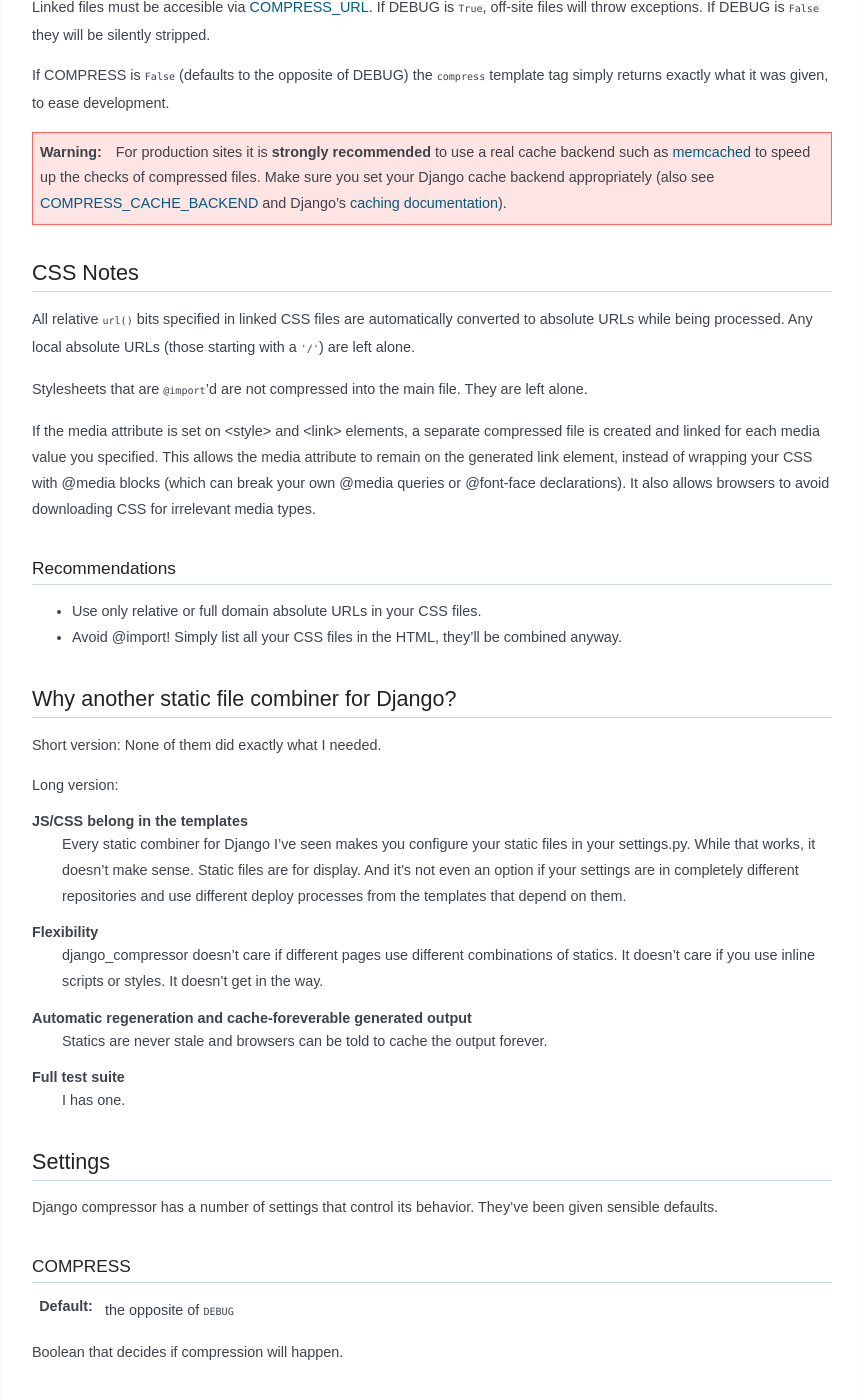
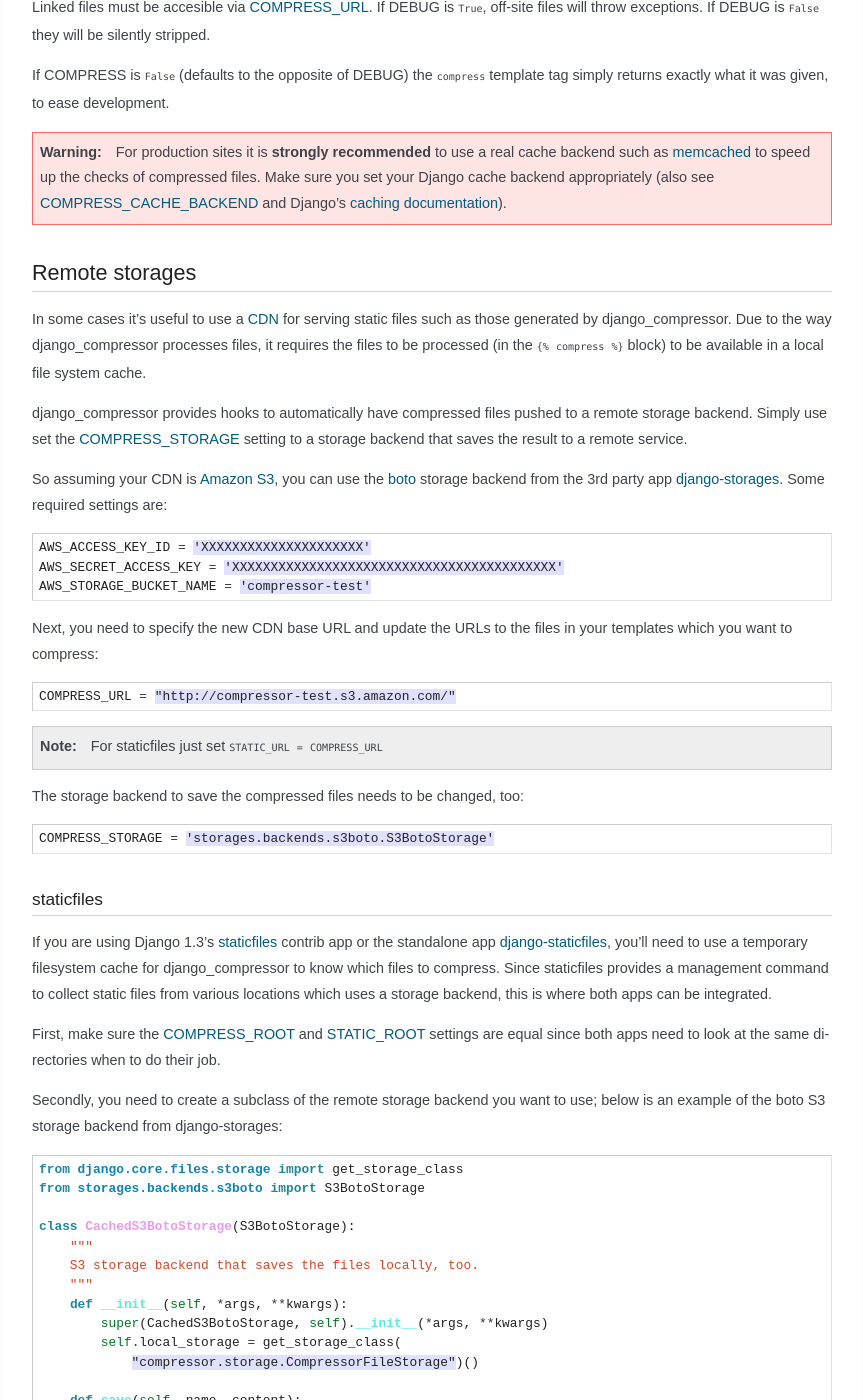
Before and after one commit to django-compressor/django-compressor, a Sphinx documentation site: the page built from docs/index.txt, in a window 1280 px wide and 1400 px high, scrolled down 1402 px. Shown: the whole window, without its empty margins (298-1161 px from the left). Built offline with Sphinx 7.4.7, drawn with Linux system fonts in a browser that asks for light colours; some of the changed text lies outside the part shown.

Commit message:
Documented how to use django_compressor with remote storages such as Amazon S3 (thanks to Sean Brant for the inspiration), including staticfiles.

```diff
--- a/docs/index.txt
+++ b/docs/index.txt
@@ -93,6 +93,87 @@ template tag simply returns exactly what it was given, to ease development.
 
 .. _memcached: http://memcached.org/
 .. _caching documentation: http://docs.djangoproject.com/en/1.2/topics/cache/#memcached
+
+Remote storages
+---------------
+
+In some cases it's useful to use a CDN_ for serving static files such as
+those generated by django_compressor. Due to the way django_compressor
+processes files, it requires the files to be processed (in the
+``{% compress %}`` block) to be available in a local file system cache.
+
+django_compressor provides hooks to automatically have compressed files
+pushed to a remote storage backend. Simply use set the COMPRESS_STORAGE_
+setting to a storage backend that saves the result to a remote service.
+
+So assuming your CDN is `Amazon S3`_, you can use the boto_ storage backend
+from the 3rd party app `django-storages`_. Some required settings are::
+
+    AWS_ACCESS_KEY_ID = 'XXXXXXXXXXXXXXXXXXXXX'
+    AWS_SECRET_ACCESS_KEY = 'XXXXXXXXXXXXXXXXXXXXXXXXXXXXXXXXXXXXXXXXXX'
+    AWS_STORAGE_BUCKET_NAME = 'compressor-test'
+
+Next, you need to specify the new CDN base URL and update the URLs to the
+files in your templates which you want to compress::
+
+    COMPRESS_URL = "http://compressor-test.s3.amazon.com/"
+
+.. note::
+
+    For staticfiles just set ``STATIC_URL = COMPRESS_URL``
+
+The storage backend to save the compressed files needs to be changed, too::
+
+    COMPRESS_STORAGE = 'storages.backends.s3boto.S3BotoStorage'
+
+staticfiles
+^^^^^^^^^^^
+
+If you are using Django 1.3's staticfiles_ contrib app or the standalone
+app django-staticfiles_, you'll need to use a temporary filesystem cache
+for django_compressor to know which files to compress. Since staticfiles
+provides a management command to collect static files from various
+locations which uses a storage backend, this is where both apps can be
+integrated.
+
+First, make sure the COMPRESS_ROOT_ and STATIC_ROOT_ settings are equal
+since both apps need to look at the same directories when to do their job.
+
+Secondly, you need to create a subclass of the remote storage backend
+you want to use; below is an example of the boto S3 storage backend
+from django-storages::
+
+    from django.core.files.storage import get_storage_class
+    from storages.backends.s3boto import S3BotoStorage
+
+    class CachedS3BotoStorage(S3BotoStorage):
+        """
+        S3 storage backend that saves the files locally, too.
+        """
+        def __init__(self, *args, **kwargs):
+            super(CachedS3BotoStorage, self).__init__(*args, **kwargs)
+            self.local_storage = get_storage_class(
+                "compressor.storage.CompressorFileStorage")()
+
+        def save(self, name, content):
+            name = super(CachedS3BotoStorage, self).save(name, content)
+            self.local_storage._save(name, content)
+            return name
+
+Set your COMPRESS_STORAGE_ and STATICFILES_STORAGE_ settings to the
+dotted path of your custom cached storage backend,
+e.g. ``'mysite.storage.CachedS3BotoStorage'``.
+
+To have Django correctly render the URLs to your static files, set the
+``STATIC_URL`` setting to the same value as COMPRESS_URL_ (e.g.
+``"http://compressor-test.s3.amazon.com/"``).
+
+.. _CDN: http://en.wikipedia.org/wiki/Content_delivery_network
+.. _Amazon S3: https://s3.amazonaws.com/
+.. _boto: http://boto.cloudhackers.com/
+.. _django-storages: http://code.welldev.org/django-storages/
+.. _STATIC_ROOT: http://docs.djangoproject.com/en/dev/ref/settings/#std:setting-STATIC_ROOT
+.. _STATICFILES_STORAGE: http://docs.djangoproject.com/en/dev/ref/contrib/staticfiles/#std:setting-STATICFILES_STORAGE
 
 CSS Notes
 ---------
```
